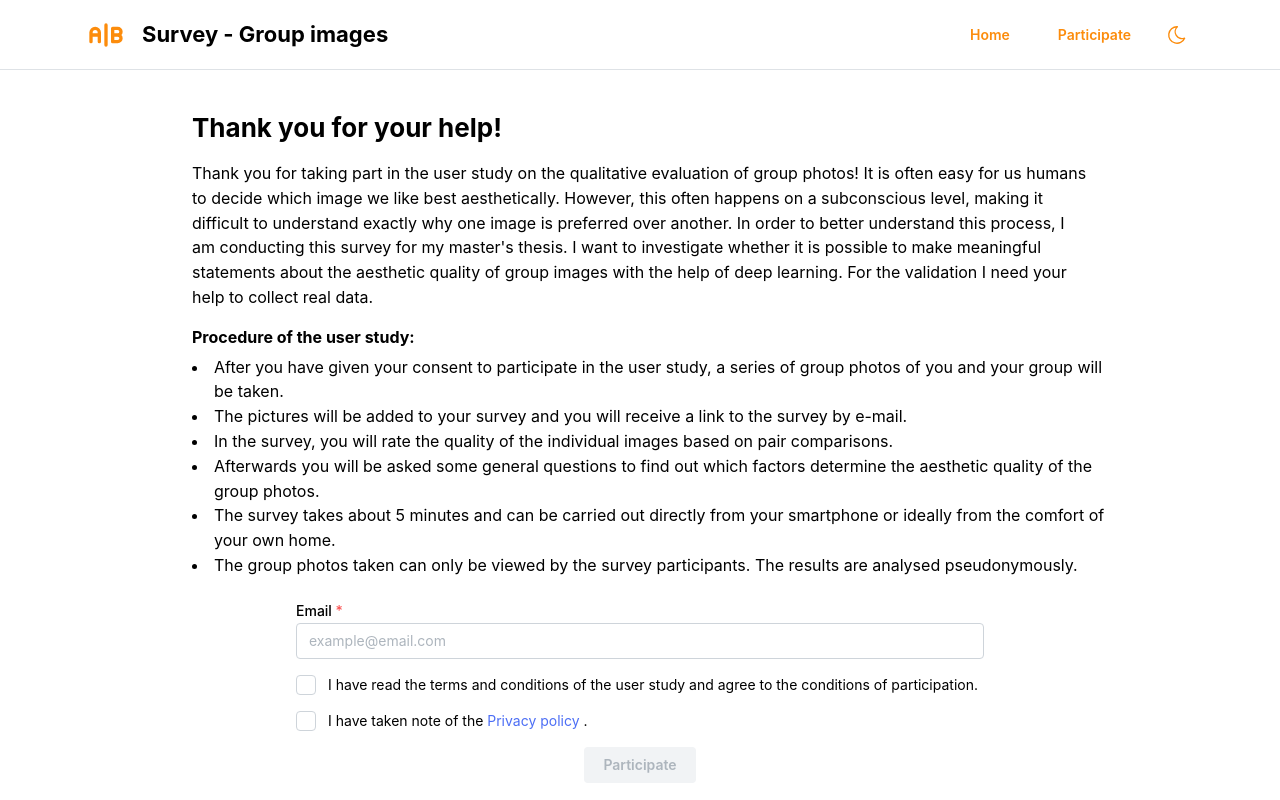
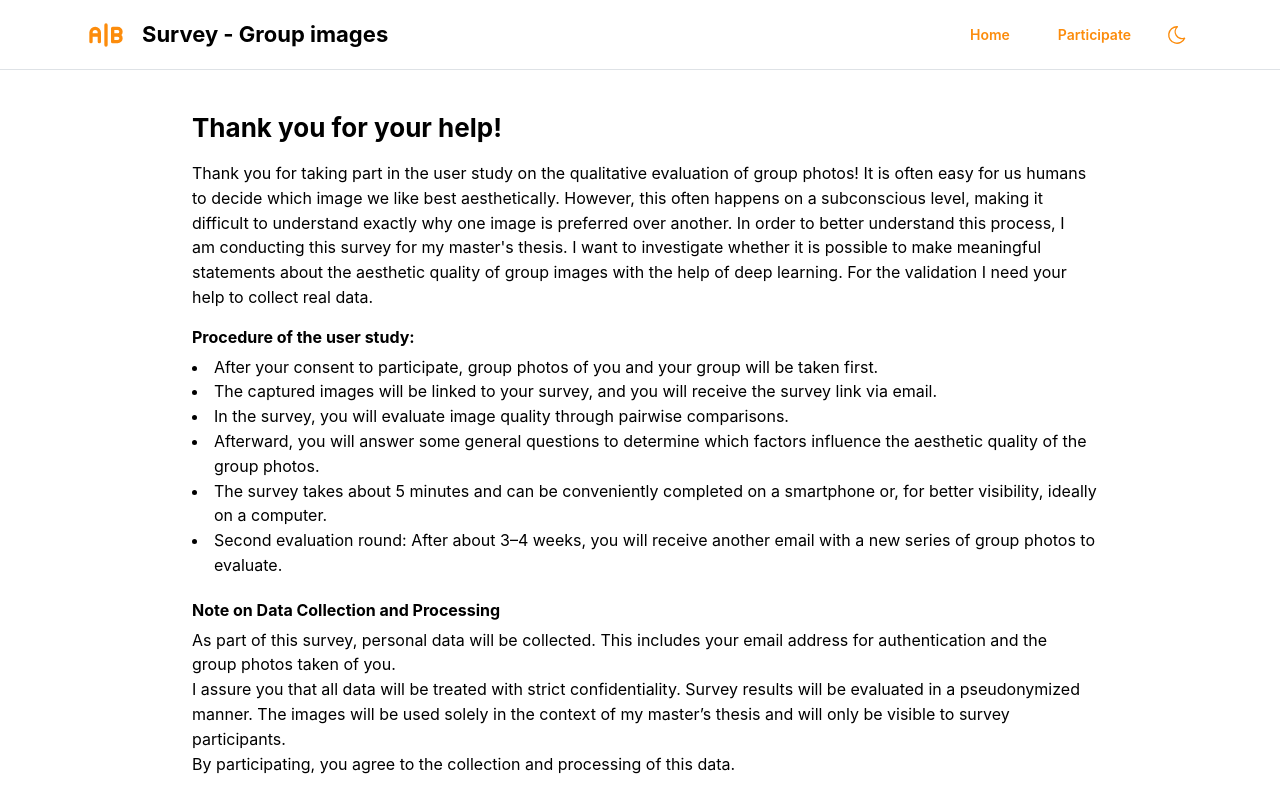
Before and after one commit to joleitner/pwc-tool, a Next.js app: page /en/participate in a window 1280 px wide. Shown: the top 800 px of the page. Built offline with nearby package versions, Linux system fonts and the light colour scheme.

Commit message:
write participate notice

```diff
--- a/components/Participate/ParticipateContent.tsx
+++ b/components/Participate/ParticipateContent.tsx
@@ -30,7 +30,7 @@ export const ParticipateContent = () => {
 
   return (
     <Container size="md" style={{ minHeight: "calc(100vh - 110px - 210px)" }}>
-      <Container>
+      <Container mb="lg">
         <Title order={2} mb="md">
           {t("title")}
         </Title>
@@ -46,6 +46,12 @@ export const ParticipateContent = () => {
           <ListItem>{t("point5")}</ListItem>
           <ListItem>{t("point6")}</ListItem>
         </List>
+        <Text fw="bold" mt={15} mb={5}>
+          {t("notice")}
+        </Text>
+        <Text>{t("noticeText1")}</Text>
+        <Text>{t("noticeText2")}</Text>
+        <Text>{t("noticeText3")}</Text>
       </Container>
 
       <Container size="sm">
--- a/messages/de.json
+++ b/messages/de.json
@@ -22,14 +22,18 @@
   },
   "Participate": {
     "title": "Danke für Deine Hilfe!",
-    "text1": "Vielen Dank für deine Teilnahme an der Nutzerstudie zur qualitativen Bewertung von Gruppenbildern! Für uns Menschen ist es oft einfach zu entscheiden, welches Bild uns ästhetisch am besten gefällt. Dies geschieht jedoch oft auf einer unbewussten Ebene, wodurch es schwierig ist, genau zu verstehen, warum ein Bild einem anderen vorgezogen wird. Um diesen Prozess besser verstehen zu können, führe ich diese Umfrage für meine Masterarbeit durch. Ich möchte untersuchen, ob es möglich ist mit Hilfe von Deep Learning sinnvolle Aussagen über die ästhetische Qualität von Gruppenbildern zu treffen. Für die Validierung benötige ich deine Hilfe, um reale Daten zu sammeln.",
+    "text1": "Vielen Dank für deine Teilnahme an der Nutzerstudie zur qualitativen Bewertung von Gruppenbildern! Für uns Menschen ist es oft einfach zu entscheiden, welches Bild uns ästhetisch am besten gefällt. Dies geschieht jedoch oft auf einer unbewussten Ebene, wodurch es schwierig ist, genau zu verstehen, warum ein Bild einem anderen vorgezogen wird. Um diesen Prozess besser verstehen zu können, führe ich diese Umfrage für meine Masterarbeit durch.",
     "process": "Ablauf der Nutzerstudie:",
-    "point1": "Nachdem du deine Zustimmung zur Teilnahme an der Nutzerstudie gegeben hast, werden zu Beginn eine Reihe von Gruppenfotos von dir und deiner Gruppe gemacht.",
-    "point2": "Die Bilder werden zu eurer Umfrage hinzugefügt und ihr erhaltet einen Link zur Umfrage per E-Mail.",
-    "point3": "In der Umfrage wirst du die Qualität der einzelnen Bilder anhand von Paarvergleichen bewerten.",
-    "point4": "Anschließend werden dir einige allgemeine Fragen gestellt, um herauszufinden, welche Faktoren die ästhetische Qualität der Gruppenfotos bestimmen.",
-    "point5": "Die Umfrage dauert ca. 5 Minuten und kann direkt vom Smartphone oder idealerweise bequem von zu Hause aus durchgeführt werden.",
-    "point6": "Die aufgenommenen Gruppenbilder können nur von den Teilnehmern der Umfrage eingesehen werden. Die Ergebnisse werden pseudonymisiert ausgewertet.",
+    "point1": "Nach deiner Zustimmung zur Teilnahme werden zunächst Gruppenfotos von dir und deiner Gruppe aufgenommen.",
+    "point2": "Die aufgenommenen Bilder werden mit eurer Umfrage verknüpft, und ihr erhaltet den Umfragelink per E-Mail.",
+    "point3": "In der Umfrage bewertest du die Bildqualität anhand von Paarvergleichen.",
+    "point4": "Anschließend beantwortest du einige allgemeine Fragen, um herauszufinden, welche Faktoren die ästhetische Qualität der Gruppenfotos beeinflussen.",
+    "point5": "Die Umfrage dauert etwa 5 Minuten und kann bequem auf einem Smartphone oder – aufgrund der besseren Übersicht – idealerweise an einem Computer durchgeführt werden.",
+    "point6": "Zweite Bewertungsrunde: Nach etwa 3–4 Wochen erhältst du eine weitere E-Mail mit einer neuen Serie von Gruppenfotos zur Bewertung.",
+    "notice": "Hinweis zur Datenerhebung und -verarbeitung",
+    "noticeText1": "Im Rahmen dieser Umfrage werden personenbezogene Daten erhoben. Dazu zählen deine E-Mail-Adresse zur Authentifizierung sowie die von dir aufgenommenen Gruppenfotos.",
+    "noticeText2": "Ich versichere, dass alle Daten streng vertraulich behandelt werden. Die Umfrageergebnisse werden pseudonymisiert ausgewertet. Die Bilder werden ausschließlich im Kontext meiner Masterarbeit verwendet und sind nur für die Teilnehmer der Umfrage einsehbar.",
+    "noticeText3": "Durch die Teilnahme erklärst du dich mit der Erhebung und Verarbeitung dieser Daten einverstanden.",
     "successTitle": "Erfolgreich eingeschrieben!",
     "successText": "Danke für deine Teilnahme! Bitte überprüfe deine Emails."
   },
--- a/messages/en.json
+++ b/messages/en.json
@@ -24,12 +24,16 @@
     "title": "Thank you for your help!",
     "text1": "Thank you for taking part in the user study on the qualitative evaluation of group photos! It is often easy for us humans to decide which image we like best aesthetically. However, this often happens on a subconscious level, making it difficult to understand exactly why one image is preferred over another. In order to better understand this process, I am conducting this survey for my master's thesis. I want to investigate whether it is possible to make meaningful statements about the aesthetic quality of group images with the help of deep learning. For the validation I need your help to collect real data.",
     "process": "Procedure of the user study:",
-    "point1": "After you have given your consent to participate in the user study, a series of group photos of you and your group will be taken.",
-    "point2": "The pictures will be added to your survey and you will receive a link to the survey by e-mail.",
-    "point3": "In the survey, you will rate the quality of the individual images based on pair comparisons.",
-    "point4": "Afterwards you will be asked some general questions to find out which factors determine the aesthetic quality of the group photos.",
-    "point5": "The survey takes about 5 minutes and can be carried out directly from your smartphone or ideally from the comfort of your own home.",
-    "point6": "The group photos taken can only be viewed by the survey participants. The results are analysed pseudonymously.",
+    "point1": "After your consent to participate, group photos of you and your group will be taken first.",
+    "point2": "The captured images will be linked to your survey, and you will receive the survey link via email.",
+    "point3": "In the survey, you will evaluate image quality through pairwise comparisons.",
+    "point4": "Afterward, you will answer some general questions to determine which factors influence the aesthetic quality of the group photos.",
+    "point5": "The survey takes about 5 minutes and can be conveniently completed on a smartphone or, for better visibility, ideally on a computer.",
+    "point6": "Second evaluation round: After about 3–4 weeks, you will receive another email with a new series of group photos to evaluate.",
+    "notice": "Note on Data Collection and Processing",
+    "noticeText1": "As part of this survey, personal data will be collected. This includes your email address for authentication and the group photos taken of you.",
+    "noticeText2": "I assure you that all data will be treated with strict confidentiality. Survey results will be evaluated in a pseudonymized manner. The images will be used solely in the context of my master’s thesis and will only be visible to survey participants.",
+    "noticeText3": "By participating, you agree to the collection and processing of this data.",
     "successTitle": "Successfully enrolled!",
     "successText": "Thank you for your participation! Please check your emails."
   },
```
